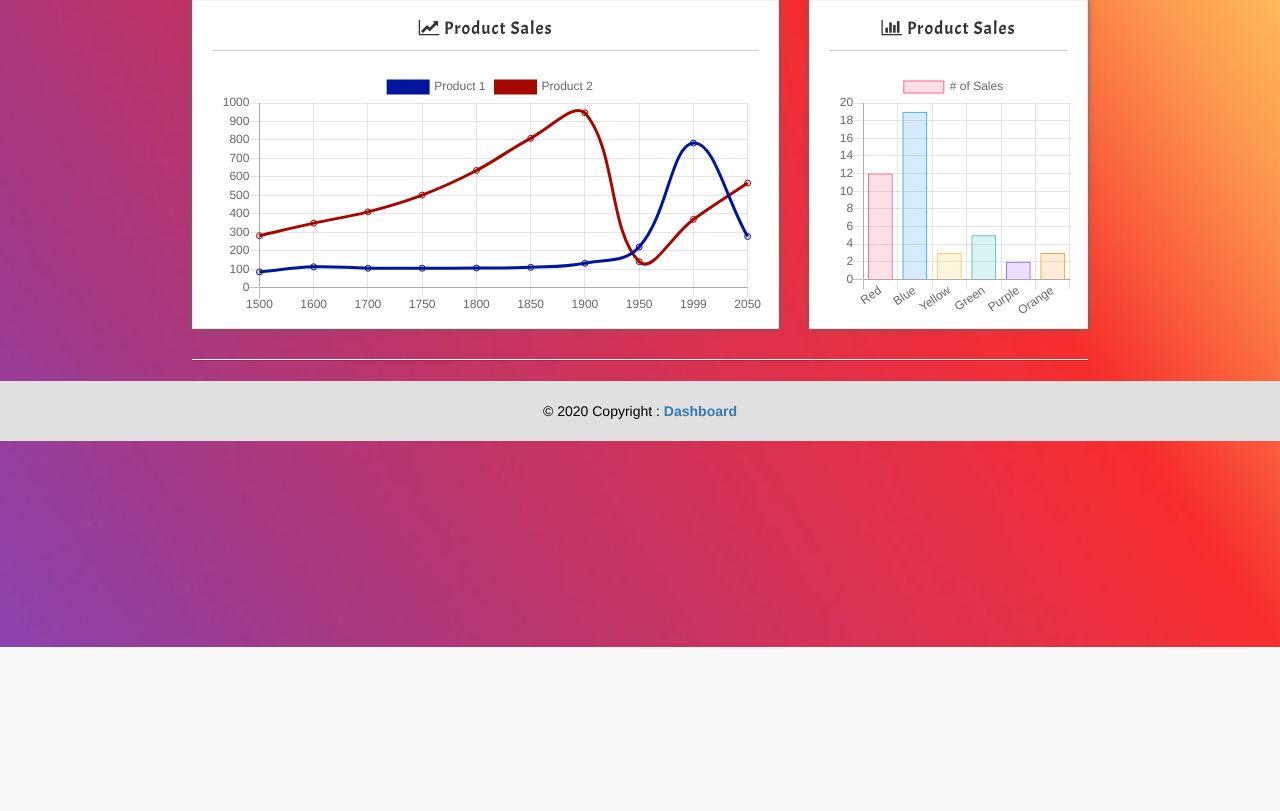
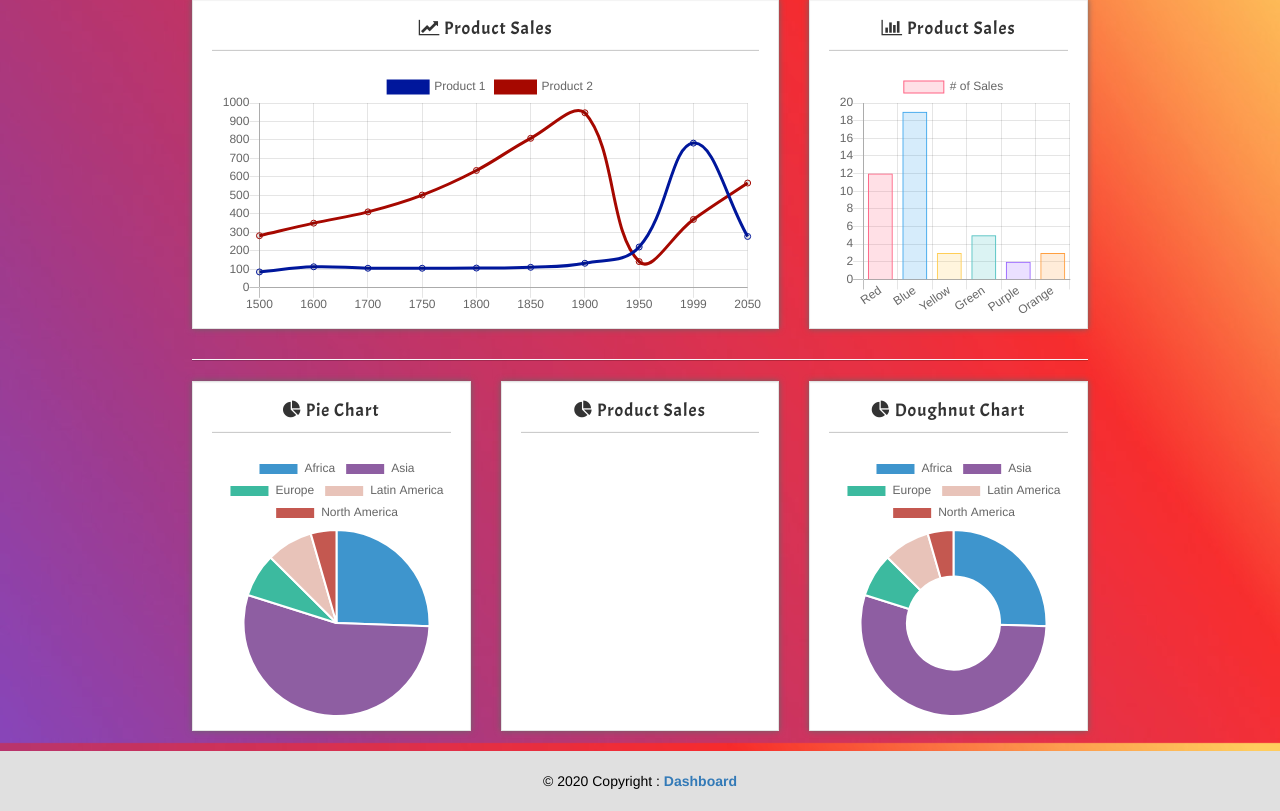
Before and after one commit to chandan-n-bhat/dashboard, a Django app: template dash/templates/dash/home.html in a window 1280 px wide. Shown: the part 153-964 px from the top of the page. Before the commit the page ends 800 px from the top, so only its background shows below. Run offline with Django 3.2, Linux system fonts and the light colour scheme; the template is opened without the code that fills it, so the values that code supplies are empty; some libraries are stand-ins or nearby versions.

Commit message:
home page draft1

```diff
--- a/dash/templates/dash/home.html
+++ b/dash/templates/dash/home.html
@@ -50,17 +50,37 @@
         <hr>
 
         <div class="row content">
-            {% for i in row3 %}
+
+            <div class="col-sm-4 shadow" >
+                <div class="well" style="height:350px">
+                    <h4><i class="fa fa-pie-chart" aria-hidden="true"></i> Pie Chart</h4>
+                    <hr>
+                    <div class="holder">
+                        <canvas id="myPieChart" style="margin: 5px;"></canvas>
+                    </div>
+                </div>
+            </div>
+
             <div class="col-sm-4 shadow" >
                 <div class="well" style="height:350px">
                     <h4><i class="fa fa-pie-chart" aria-hidden="true"></i> Product Sales</h4>
+                    <hr>
+                    <div class="holder">
+                        <canvas id="" style="margin: 5px;"></canvas>
+                    </div>
+                </div>
+            </div>
+
+            <div class="col-sm-4 shadow" >
+                <div class="well" style="height:350px">
+                    <h4><i class="fa fa-pie-chart" aria-hidden="true"></i> Doughnut Chart</h4>
                     <hr>
                     <div class="holder">
                         <canvas id="myDoughnutChart" style="margin: 5px;"></canvas>
                     </div>
                 </div>
             </div>
-            {% endfor %}
+
         </div>
 
     </div>
@@ -151,5 +171,23 @@
             }
         });
 
+        var piectx = document.getElementById("myPieChart").getContext('2d');
+
+        var myPieChart = new Chart(piectx, {
+            type: 'pie',
+            data: {
+            labels: ["Africa", "Asia", "Europe", "Latin America", "North America"],
+            datasets: [{
+                label: "Population (millions)",
+                backgroundColor: ["#3e95cd", "#8e5ea2","#3cba9f","#e8c3b9","#c45850"],
+                data: [2478,5267,734,784,433]
+            }]
+            },
+            options: {
+                responsive:true,
+                maintainAspectRatio: false,
+            }
+        });
+
         </script>
 {% endblock %}
```
Lines whose indentation alone changed are shown as unchanged.
